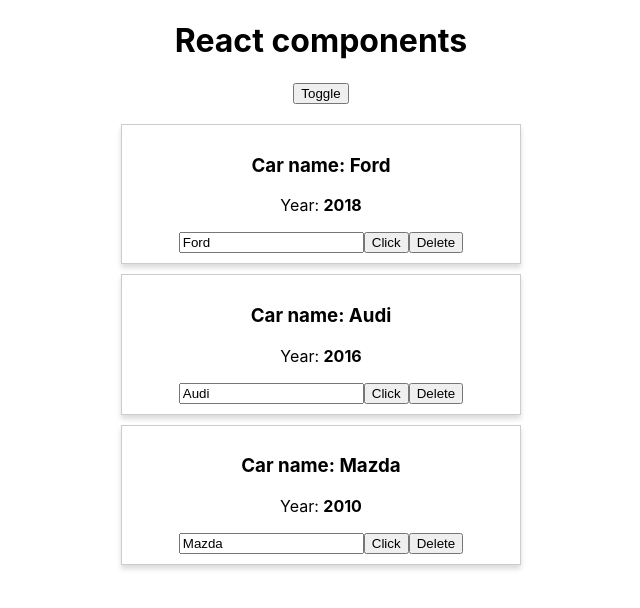
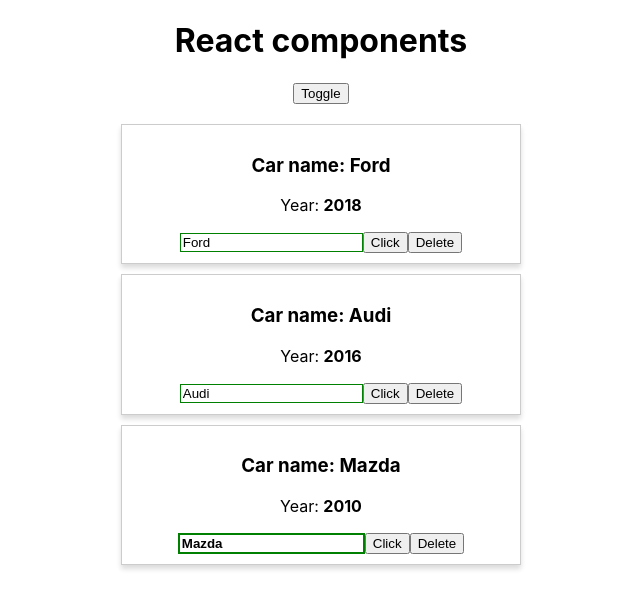
Before and after one commit to chaikovskyit/react-express, a React (Create React App) app: page / in a window 1280 px wide. Both pictures are taken after a click on the button "Toggle". Shown: the top 608 px of the page, without its empty margins (319-959 px from the left). Built offline with nearby package versions, Linux system fonts and the light colour scheme.

Commit message:
add dynamic classes

```diff
--- a/src/Car/Car.css
+++ b/src/Car/Car.css
@@ -6,3 +6,24 @@
 	box-shadow: 0 4px 5px 0 rgba(0, 0, 0, 0.14);
 	border-radius: '5px';
 }
+
+.input {
+}
+
+.input:active,
+.input:focus {
+	outline: none;
+}
+
+.input.green {
+	border: 1px solid green;
+}
+
+.input.red {
+	border: 1px solid red;
+}
+
+.input.bold {
+	border: 2px solid green;
+	font-weight: bold;
+}
--- a/src/Car/Car.jsx
+++ b/src/Car/Car.jsx
@@ -1,14 +1,34 @@
 import React from 'react';
 import './Car.css';
 
-export default (props) => (
+export default (props) => {
+	const inputClasses = ['input'];
+
+	// if (props.name !== '') {
+	// 	inputClasses.push('green');
+	// } else {
+	// 	inputClasses.push('red');
+	// }
+	props.name !== '' ? inputClasses.push('green') : inputClasses.push('red');
+
+	if (props.name.length > 4) {
+		inputClasses.push('bold');
+	}
+
+	return (
 		<div className='Car'>
 			<h3>Car name: {props.name}</h3>
 			<p>
 				Year: <strong>{props.year}</strong>
 			</p>
-		<input type='text' onChange={props.onChangeName} value={props.name} />
+			<input
+				type='text'
+				onChange={props.onChangeName}
+				value={props.name}
+				className={inputClasses.join(' ')}
+			/>
 			<button onClick={props.onChangeTitle}>Click</button>
 			<button onClick={props.onDelete}>Delete</button>
 		</div>
 	);
+};
```
Lines whose indentation alone changed are shown as unchanged.
